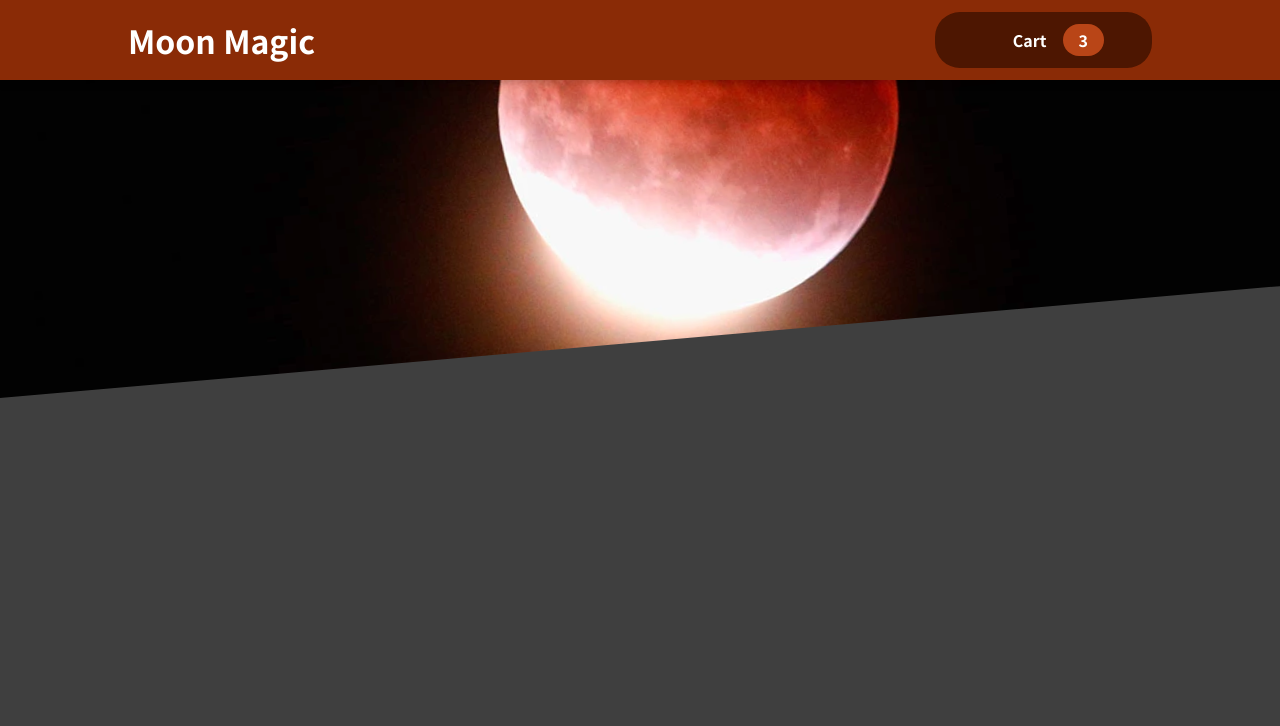
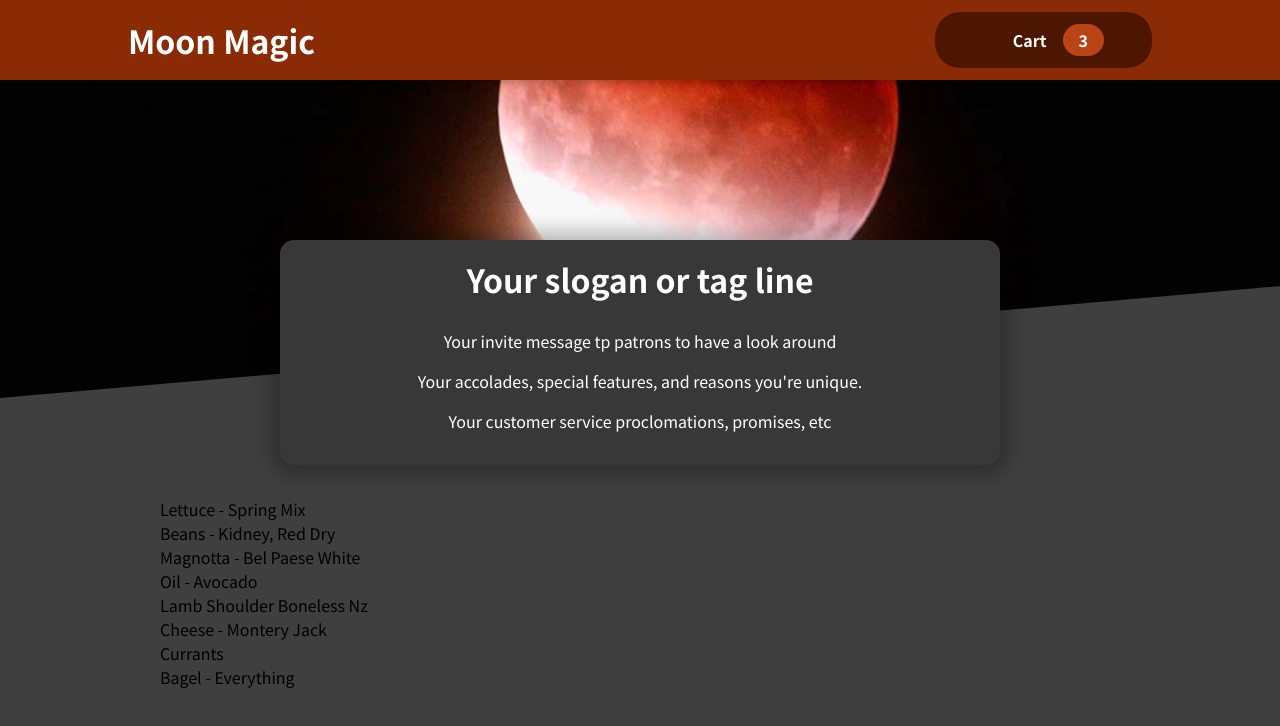
Before and after one commit to 1lee/react-e-com-ui, a React (Create React App) app: page / in a window 1280 px wide. Shown: the top 726 px of the page. Built offline with nearby package versions, Linux system fonts and the light colour scheme; some icons are missing.

Commit message:
added Products component

```diff
--- a/src/App.js
+++ b/src/App.js
@@ -1,13 +1,16 @@
 import { Fragment } from 'react';
-import Header from './components/Layout/Header'
-
+import Header from './components/Layout/Header';
+import Products from './components/Products/Products';
 
 function App() {
-  return (
-    <Fragment>
-      <Header/>
-    </Fragment>
-  );
+	return (
+		<Fragment>
+			<Header />
+			<main>
+				<Products />
+			</main>
+		</Fragment>
+	);
 }
 
 export default App;
--- /dev/null
+++ b/src/components/Products/AvailableProducts.js
@@ -0,0 +1,73 @@
+import classes from './AvailableProducts.module.css';
+
+const DUMMY_PRODUCTS = [
+	{
+		id: '7a422937-bb86-4772-8b2f-fcc2fd96cf0e',
+		name: 'Lettuce - Spring Mix',
+		description:
+			'erat fermentum justo nec condimentum neque sapien placerat ante nulla justo aliquam quis turpis',
+		price: 55.92
+	},
+	{
+		id: '5d26b038-de91-4b4f-8db4-2fbc868c6c5f',
+		name: 'Beans - Kidney, Red Dry',
+		description:
+			'felis eu sapien cursus vestibulum proin eu mi nulla ac enim in tempor',
+		price: 37.09
+	},
+	{
+		id: '5bcb1cdc-6cd5-4f53-af2f-4fae8e2e67bd',
+		name: 'Magnotta - Bel Paese White',
+		description:
+			'blandit nam nulla integer pede justo lacinia eget tincidunt eget tempus vel pede morbi',
+		price: 10.1
+	},
+	{
+		id: '5e0965b4-7c3e-4fd8-a803-c9e310745e34',
+		name: 'Oil - Avocado',
+		description:
+			'sem duis aliquam convallis nunc proin at turpis a pede posuere nonummy integer non velit donec diam neque',
+		price: 18.32
+	},
+	{
+		id: '689ab379-2d77-44f5-8b65-ba4f6e375a70',
+		name: 'Lamb Shoulder Boneless Nz',
+		description: 'sapien non mi integer ac neque duis bibendum morbi non',
+		price: 17.15
+	},
+	{
+		id: 'aad62a3a-8a43-4dc7-a220-cb1127188bdc',
+		name: 'Cheese - Montery Jack',
+		description:
+			'porttitor lacus at turpis donec posuere metus vitae ipsum aliquam non',
+		price: 52.42
+	},
+	{
+		id: 'cf956afc-f21d-458b-a57d-8f31cd20d638',
+		name: 'Currants',
+		description:
+			'donec ut dolor morbi vel lectus in quam fringilla rhoncus mauris enim leo rhoncus sed vestibulum sit amet cursus id',
+		price: 46.76
+	},
+	{
+		id: '80526d8d-0257-4705-8a09-7fae8d3c33cd',
+		name: 'Bagel - Everything',
+		description:
+			'erat tortor sollicitudin mi sit amet lobortis sapien sapien non mi integer ac neque duis bibendum morbi',
+		price: 42.55
+	}
+];
+
+const AvailableProducts = () => {
+	const productsList = DUMMY_PRODUCTS.map(p => {
+		return <li>{p.name}</li>;
+	});
+
+	return (
+		<section className={classes.products}>
+			<ul>{productsList}</ul>
+		</section>
+	);
+};
+
+export default AvailableProducts;
--- /dev/null
+++ b/src/components/Products/AvailableProducts.module.css
@@ -0,0 +1,24 @@
+.products {
+	max-width: 60rem;
+	width: 90%;
+	margin: 2rem auto;
+	animation: products-appear 1s ease-out forwards;
+}
+
+.products ul {
+	list-style: none;
+	margin: 0;
+	padding: 0;
+}
+
+@keyframes products-appear {
+	from {
+		opacity: 0;
+		transform: translateY(3rem);
+	}
+
+	to {
+		opacity: 1;
+		transform: translateY(0);
+	}
+}
--- /dev/null
+++ b/src/components/Products/Products.js
@@ -0,0 +1,14 @@
+import { Fragment } from 'react'
+import ProductsSummary from './ProductsSummary';
+import AvailableProducts from './AvailableProducts';
+
+const Products = () => {
+    return (
+        <Fragment>
+            <ProductsSummary></ProductsSummary>
+            <AvailableProducts></AvailableProducts>
+    </Fragment>
+)
+}
+
+export default Products;
--- /dev/null
+++ b/src/components/Products/ProductsSummary.js
@@ -0,0 +1,14 @@
+import classes from './ProductsSummary.module.css';
+
+const ProductsSummary = () => {
+	return (
+		<section className={classes.summary}>
+			<h2>Your slogan or tag line</h2>
+			<p>Your invite message tp patrons to have a look around</p>
+			<p>Your accolades, special features, and reasons you're unique.</p>
+			<p>Your customer service proclomations, promises, etc</p>
+		</section>
+	);
+};
+
+export default ProductsSummary;
--- /dev/null
+++ b/src/components/Products/ProductsSummary.module.css
@@ -0,0 +1,18 @@
+.summary {
+  text-align: center;
+  max-width: 45rem;
+  width: 90%;
+  margin: auto;
+  margin-top: -10rem;
+  position: relative;
+  background-color: #383838;
+  color: white;
+  border-radius: 14px;
+  padding: 1rem;
+  box-shadow: 0 1px 18px 10px rgba(0, 0, 0, 0.25);
+}
+
+.summary h2 {
+  font-size: 2rem;
+  margin-top: 0;
+}
```
Also changed, not shown: 1 other file (tests, documents, lock files or other folders).
